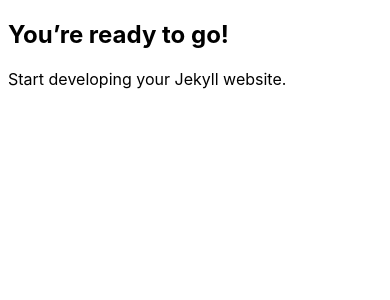
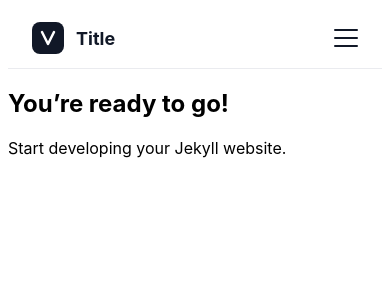
Before and after one commit to chaoss/collectoss-website, a Jekyll site: the page built from index.md, in a window 390 px wide. Shown: the top 300 px of the page. Built offline with Jekyll 4.4.1, drawn with Linux system fonts in a browser that asks for light colours.

Commit message:
first pass at navbar
Assisted-by: Gemini 3 flash

```diff
--- /dev/null
+++ b/_includes/navbar.html
@@ -0,0 +1,51 @@
+<!-- _includes/navbar.html -->
+<header class="site-header">
+	<div class="nav-container">
+		<!-- Brand / Logo -->
+		<a href="{{ '/' | relative_url }}" class="nav-brand">
+			<svg class="brand-logo" width="32" height="32" viewBox="0 0 32 32" fill="none">
+				<rect width="32" height="32" rx="8" fill="#111827" />
+				<path d="M10 10L16 22L22 10" stroke="white" stroke-width="2.5" stroke-linecap="round" stroke-linejoin="round" />
+			</svg>
+			<span class="brand-title">Title</span>
+		</a>
+
+		<!-- Desktop Navigation Links -->
+		<nav class="nav-menu" id="nav-menu" aria-label="Main Navigation">
+			<ul class="nav-list">
+				{% for item in site.data.navigation %}
+				{% assign is_active = false %}
+				{% if page.url == item.url or page.url contains item.url and item.url != '/' %}
+				{% assign is_active = true %}
+				{% endif %}
+
+				<li class="nav-item">
+					<a href="{{ item.url | relative_url }}" class="nav-link {% if is_active %}active{% endif %}" {% if item.external %}target="_blank" rel="noopener noreferrer" {% endif %}>
+						{{ item.name }}
+					</a>
+				</li>
+				{% endfor %}
+			</ul>
+		</nav>
+
+		<!-- Mobile Menu Toggle Button -->
+		<button class="nav-toggle" id="nav-toggle" aria-label="Toggle Navigation" aria-expanded="false">
+			<span class="hamburger-bar"></span>
+			<span class="hamburger-bar"></span>
+			<span class="hamburger-bar"></span>
+		</button>
+	</div>
+	<script>
+		document.addEventListener('DOMContentLoaded', () => {
+				const toggleBtn = document.getElementById('nav-toggle');
+				const navMenu = document.getElementById('nav-menu');
+
+				if (toggleBtn && navMenu) {
+					toggleBtn.addEventListener('click', () => {
+						const isOpen = navMenu.classList.toggle('is-open');
+						toggleBtn.setAttribute('aria-expanded', isOpen.toString());
+					});
+				}
+			});
+		</script>
+</header>
--- a/_layouts/default.html
+++ b/_layouts/default.html
@@ -7,6 +7,7 @@
     <link rel="stylesheet" href="{{ "/assets/css/main.css" | relative_url }}">
   </head>
   <body>
+    {% include navbar.html %}
     {{ content }}
   </body>
 </html>
--- a/_sass/base.scss
+++ b/_sass/base.scss
@@ -7,3 +7,122 @@ body {
   color: $bodyColor;
   font-family: $bodyFont;
 }
+
+/* Glassmorphic Sticky Header */
+.site-header {
+  position: sticky;
+  top: 0;
+  z-index: 50;
+  width: 100%;
+  background-color: rgba(255, 255, 255, 0.8);
+  backdrop-filter: blur(12px);
+  -webkit-backdrop-filter: blur(12px);
+  border-bottom: 1px solid rgba(229, 231, 235, 0.8);
+  transition: all 0.2s ease-in-out;
+}
+
+.nav-container {
+  max-width: 1200px;
+  margin: 0 auto;
+  padding: 0.875rem 1.5rem;
+  display: flex;
+  align-items: center;
+  justify-content: space-between;
+}
+
+/* Brand */
+.nav-brand {
+  display: flex;
+  align-items: center;
+  gap: 0.75rem;
+  text-decoration: none;
+  font-weight: 700;
+  font-size: 1.125rem;
+  color: #111827;
+}
+
+/* Nav Links */
+.nav-list {
+  display: flex;
+  align-items: center;
+  gap: 1.5rem;
+  list-style: none;
+  margin: 0;
+  padding: 0;
+}
+
+.nav-link {
+  font-size: 0.9375rem;
+  font-weight: 500;
+  color: #4b5563;
+  text-decoration: none;
+  padding: 0.5rem 0.75rem;
+  border-radius: 0.375rem;
+  transition: color 0.15s ease, background-color 0.15s ease;
+}
+
+.nav-link:hover {
+  color: #111827;
+  background-color: #f3f4f6;
+}
+
+.nav-link.active {
+  color: #2563eb;
+  font-weight: 600;
+  background-color: #eff6ff;
+}
+
+/* Mobile Controls */
+.nav-toggle {
+  display: none;
+  flex-direction: column;
+  justify-content: space-between;
+  width: 24px;
+  height: 18px;
+  background: transparent;
+  border: none;
+  cursor: pointer;
+  padding: 0;
+}
+
+.hamburger-bar {
+  height: 2px;
+  width: 100%;
+  background-color: #111827;
+  border-radius: 2px;
+  transition: transform 0.2s ease, opacity 0.2s ease;
+}
+
+/* Responsive Styles */
+@media (max-width: 768px) {
+  .nav-toggle {
+    display: flex;
+  }
+
+  .nav-menu {
+    position: absolute;
+    top: 100%;
+    left: 0;
+    right: 0;
+    background-color: #ffffff;
+    border-bottom: 1px solid #e5e7eb;
+    padding: 1rem 1.5rem;
+    display: none;
+    box-shadow: 0 10px 15px -3px rgba(0, 0, 0, 0.05);
+  }
+
+  .nav-menu.is-open {
+    display: block;
+  }
+
+  .nav-list {
+    flex-direction: column;
+    align-items: stretch;
+    gap: 0.5rem;
+  }
+
+  .nav-link {
+    display: block;
+    padding: 0.75rem 1rem;
+  }
+}
```
Also changed, not shown: _data/navigation.yml (added, +9 -0 lines).
